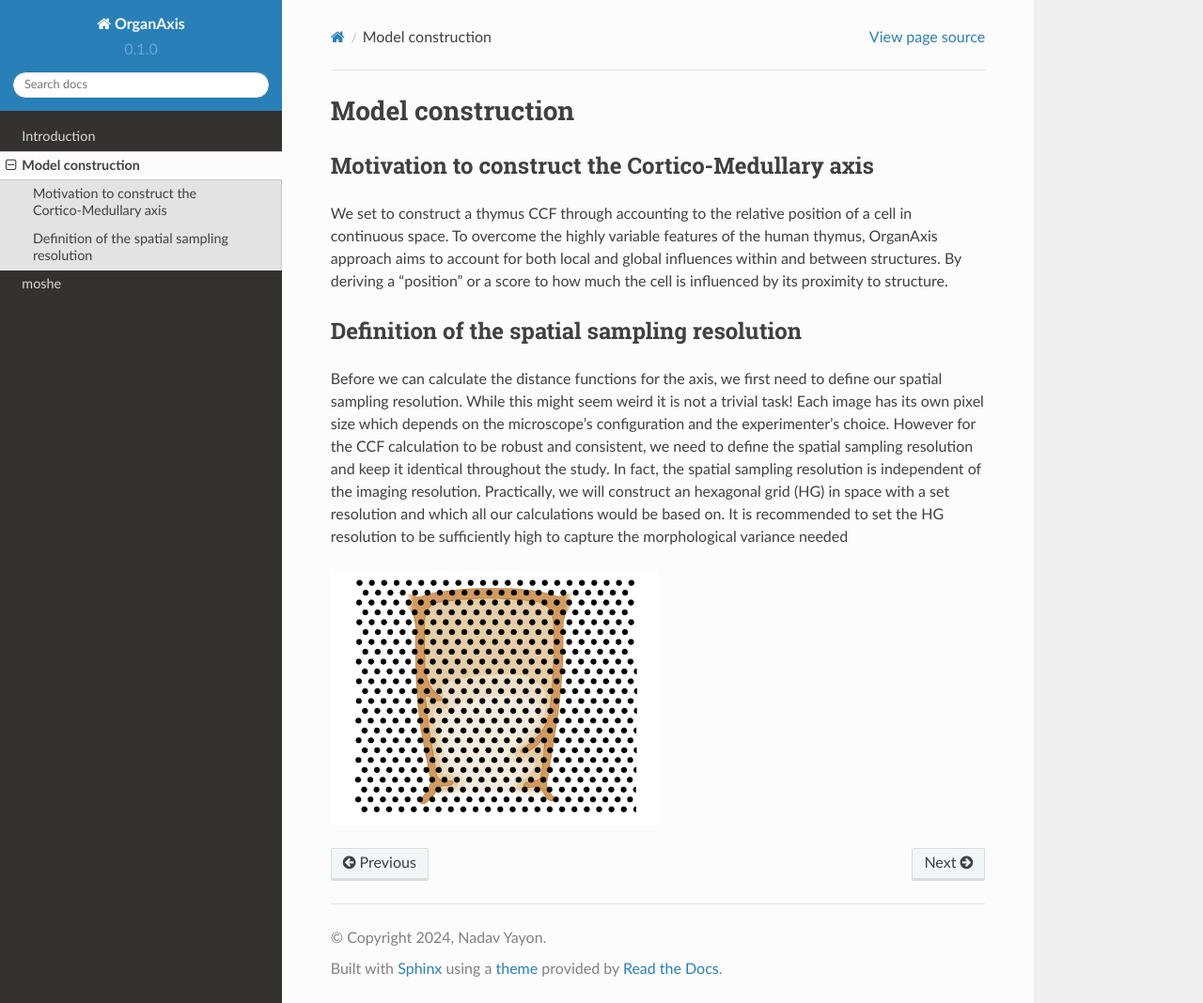
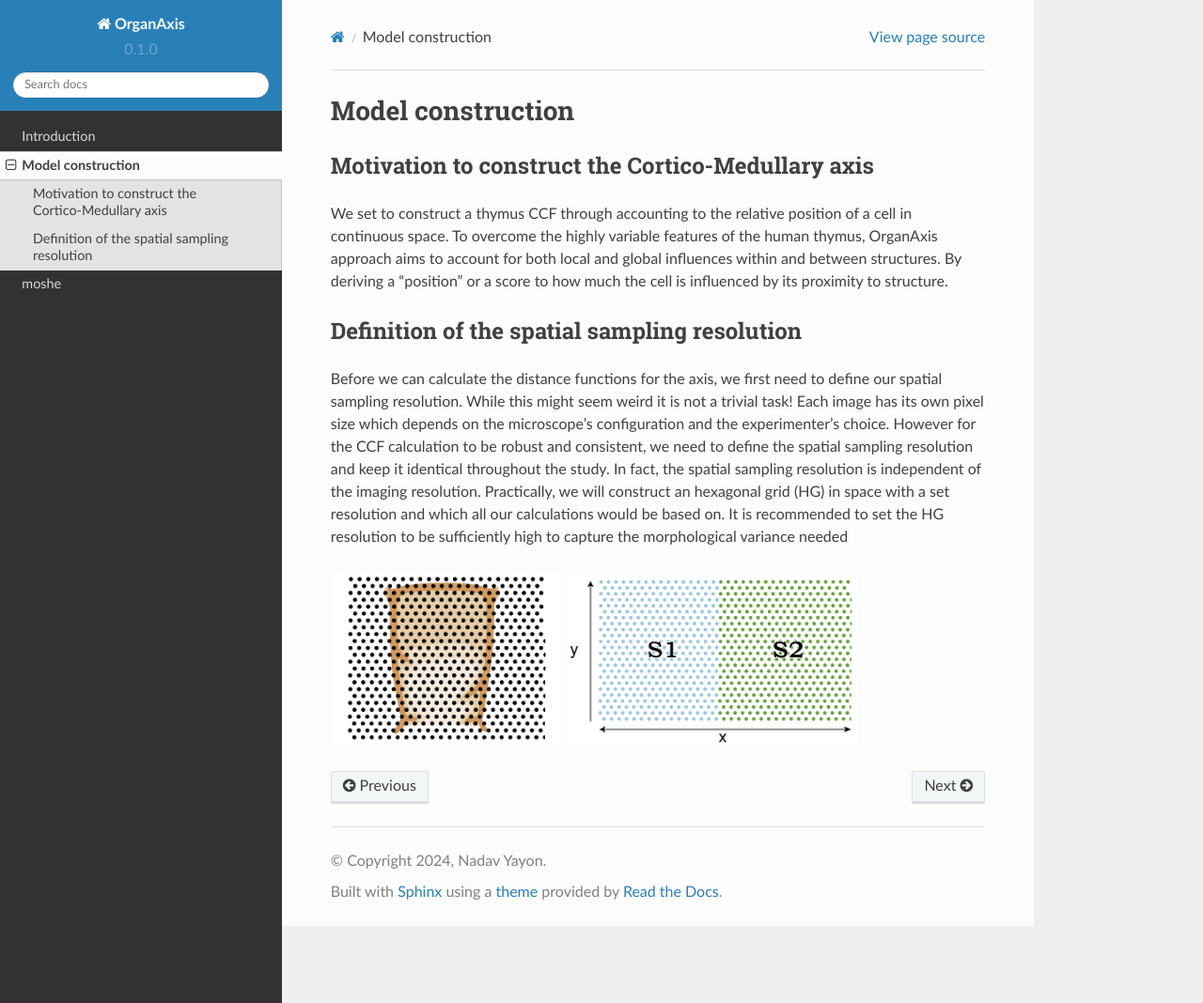
Before and after one commit to nadavyayon/organ_axis_tutorial, a Sphinx documentation site: the page built from docs/source/model.rst, in a window 1280 px wide and 1068 px high. Shown: the whole window at 94% size. Built offline with Sphinx 7.4.7 and the Read the Docs theme 2.0.0, drawn with Linux system fonts in a browser that asks for light colours.

Commit message:
Update model.rst

```diff
--- a/docs/source/model.rst
+++ b/docs/source/model.rst
@@ -9,5 +9,11 @@ Definition of the spatial sampling resolution
 ---------------
 Before we can calculate the distance functions for the axis, we first need to define our spatial sampling resolution. While this might seem weird it is not a trivial task! Each image has its own pixel size which depends on the microscope's configuration and the experimenter's choice. However for the CCF calculation to be robust and consistent, we need to define the spatial sampling resolution and keep it identical throughout the study. In fact, the spatial sampling resolution is independent of the imaging resolution. Practically, we will construct an hexagonal grid (HG) in space with a set resolution and which all our calculations would be based on. It is recommended to set the HG resolution to be sufficiently high to capture the morphological variance needed
 
-.. image:: grid_space_2.PNG
-   :width: 50%
+|pic1| |pic2|
+
+.. |pic1| image:: grid_space_2.PNG
+   :width: 35%
+
+
+.. |pic2| image:: grid_space_3.PNG
+   :width: 45%
```
